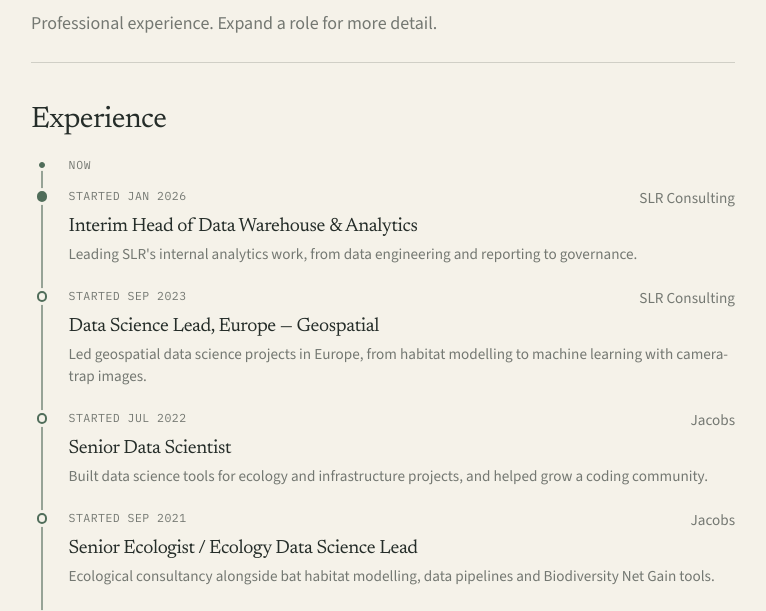
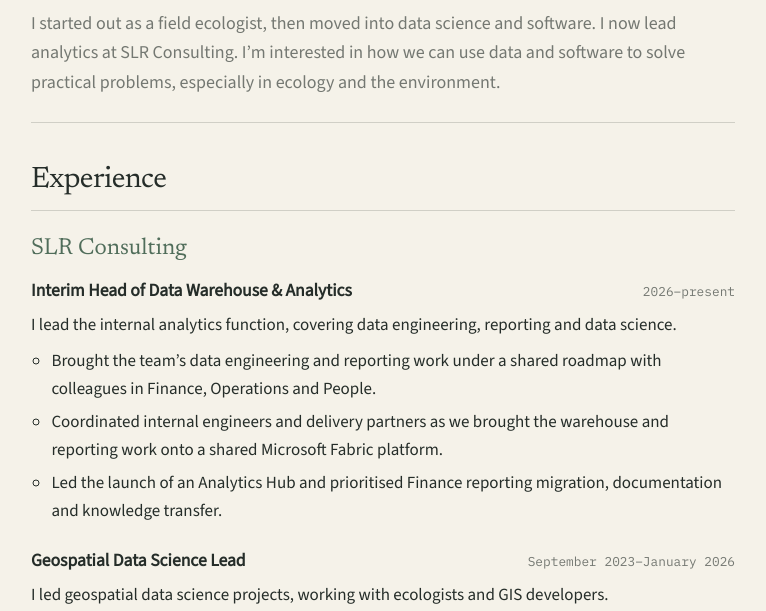
Before and after one commit to MatthewJWhittle/MatthewJWhittle.github.io, an Astro site: page /cv in a window 1280 px wide. Shown: the part 146-757 px from the top of the page, without its empty margins (59-825 px from the left). Built offline with nearby package versions, Linux system fonts and the light colour scheme; Astro itself is replaced by a stand-in of ours; a web font is replaced by a local one.

Commit message:
Draft the CV page around roles and selected work

```diff
--- a/src/components/ExperienceTimeline.astro
+++ b/src/components/ExperienceTimeline.astro
@@ -1,33 +1,33 @@
 ---
-import { site } from '../data/site';
+import { experience } from '../data/experience';
 import '../styles/experience-timeline.css';
-
-const entries = site.timeline;
 ---
 
-<ol class="xtl" aria-label="Experience timeline">
-  <li class="xtl__now">
-    <span class="xtl__marker" aria-hidden="true"></span>
-    <span class="xtl__now-label">Now</span>
-  </li>
+<div class="xtl">
   {
-    entries.map((item, index) => (
-      <li class={`xtl__item${index === 0 ? ' is-current' : ''}`}>
-        <details class="xtl__details">
-          <summary class="xtl__summary">
-            <span class="xtl__marker" aria-hidden="true"></span>
-            <span class="xtl__head">
-              <span class="xtl__start">Started {item.startLabel}</span>
-              <span class="xtl__org">{item.org}</span>
-              <span class="xtl__role">{item.role}</span>
-              <span class="xtl__blurb">{item.summary}</span>
-            </span>
-          </summary>
-          <div class="xtl__detail">
-            <p>{item.detail}</p>
-          </div>
-        </details>
-      </li>
+    experience.map(({ employer, roles }) => (
+      <section class="xtl__employer">
+        <h3 class="xtl__org">{employer}</h3>
+        <ol class="xtl__roles" role="list">
+          {roles.map(({ title, dates, overview, highlights }) => (
+            <li class="xtl__role">
+              <div class="xtl__heading">
+                <h4>{title}</h4>
+                <p class="xtl__dates">{dates}</p>
+              </div>
+              {overview && <p class="xtl__overview">{overview}</p>}
+              <ul class="xtl__highlights">
+                {highlights.map(({ text, link }) => (
+                  <li>
+                    {text}
+                    {link && <> <a href={link.href}>{link.label}</a></>}
+                  </li>
+                ))}
+              </ul>
+            </li>
+          ))}
+        </ol>
+      </section>
     ))
   }
-</ol>
+</div>
--- /dev/null
+++ b/src/data/experience.ts
@@ -0,0 +1,116 @@
+/** Roles are grouped by employer, most recent first. */
+export const experience = [
+  {
+    employer: 'SLR Consulting',
+    roles: [
+      {
+        title: 'Interim Head of Data Warehouse & Analytics',
+        dates: '2026–present',
+        overview: 'I lead the internal analytics function, covering data engineering, reporting and data science.',
+        highlights: [
+          { text: 'Brought the team’s data engineering and reporting work under a shared roadmap with colleagues in Finance, Operations and People.' },
+          { text: 'Coordinated internal engineers and delivery partners as we brought the warehouse and reporting work onto a shared Microsoft Fabric platform.' },
+          { text: 'Led the launch of an Analytics Hub and prioritised Finance reporting migration, documentation and knowledge transfer.' },
+        ],
+      },
+      {
+        title: 'Geospatial Data Science Lead',
+        dates: 'September 2023–January 2026',
+        overview: 'I led geospatial data science projects, working with ecologists and GIS developers.',
+        highlights: [
+          {
+            text: 'Built the early computer vision pipeline for mapping UK habitats from aerial imagery and led the technical work as ecologists began using the maps in assessments.',
+            link: { label: 'Habitat mapping case study', href: 'https://bluesky-world.com/2026/01/29/slr-consulting-harnesses-bluesky-internationals-geospatial-data-to-advance-machine-learning-for-sustainability-and-renewable-energy-projects/' },
+          },
+          {
+            text: 'Led requirements and helped build a deforestation-risk API for the Book Chain Project to screen paper sourcing locations.',
+            link: { label: 'Book Chain case study', href: 'https://pro-news.globalforestwatch.org/news-events/gfw-pro-user-spotlight-slr-consulting' },
+          },
+          { text: 'Helped the GIS development team adopt version control, code reviews, automated testing and cloud deployment on Azure.' },
+        ],
+      },
+    ],
+  },
+  {
+    employer: 'Jacobs',
+    roles: [
+      {
+        title: 'Senior Data Scientist',
+        dates: 'July 2022–September 2023',
+        highlights: [
+          {
+            text: 'Worked with transport planners to build and optimise a cycling-routing service for Velocity, turning OpenStreetMap data into a graph for comparing route options.',
+            link: { label: 'Velocity', href: 'https://www.jacobs.com/solutions/velocity' },
+          },
+          {
+            text: 'Contributed to the open-source Flood Modeller Python API, including work on automated testing.',
+            link: { label: 'Flood Modeller Python API', href: 'https://github.com/People-Places-Solutions/floodmodeller-api' },
+          },
+          { text: 'Helped grow a data science and programming community through mentoring and practical coding sessions.' },
+        ],
+      },
+      {
+        title: 'Senior Ecologist / Ecology Data Science Lead',
+        dates: '2021–July 2022',
+        highlights: [
+          {
+            text: 'Helped design surveys and built spatial data pipelines for bat habitat suitability modelling on Anglian Water’s Strategic Pipeline Alliance. We published the method and results with CIEEM.',
+            link: { label: 'Habitat Suitability Modelling for Bats', href: 'https://cieem.net/wp-content/uploads/2025/03/InPractice118_Dec2022.pdf#page=46' },
+          },
+          { text: 'Worked on making the habitat modelling approach easier to reuse on other projects.' },
+          { text: 'Led work with ecologists and GIS specialists to make Biodiversity Net Gain assessments more consistent and repeatable.' },
+        ],
+      },
+      {
+        title: 'Ecologist',
+        dates: 'January–September 2021',
+        highlights: [
+          { text: 'Coordinated survey delivery for up to ten habitat specialists as deputy habitats lead on Anglian Water’s Strategic Pipeline Alliance.' },
+          { text: 'Built a semi-automated R workflow to schedule surveys, track results and calculate Biodiversity Net Gain by pipeline route.' },
+          { text: 'Built an R pipeline to extract and standardise habitat records from ArcGIS Online for a road scheme’s biodiversity assessment.' },
+        ],
+      },
+      {
+        title: 'Graduate Ecologist',
+        dates: 'August 2017–January 2021',
+        highlights: [
+          { text: 'Led otter surveys and analysed bat acoustic monitoring data for the A82 upgrade at Loch Lomond, building tools to automate survey data processing.' },
+          { text: 'Managed bat survey data and automated quality checks on HS2 Phase 2b. The team used the analysis to support design changes that maintained bat habitat connectivity.' },
+          { text: 'Carried out protected-species surveys and site work, including supervising clearance and installation of newt exclusion fencing.' },
+        ],
+      },
+      {
+        title: 'Seasonal Ecologist',
+        dates: 'April–August 2017',
+        highlights: [
+          { text: 'Carried out protected-species surveys and supported ecological assessments.' },
+        ],
+      },
+    ],
+  },
+  {
+    employer: 'Total Ecology',
+    roles: [
+      {
+        title: 'Assistant Ecologist',
+        dates: 'May–October 2016',
+        highlights: [
+          { text: 'Worked on field surveys and protected-species assessments.' },
+        ],
+      },
+    ],
+  },
+] satisfies EmployerExperience[];
+
+type EmployerExperience = {
+  employer: string;
+  roles: {
+    title: string;
+    dates: string;
+    overview?: string;
+    highlights: {
+      text: string;
+      link?: { label: string; href: string };
+    }[];
+  }[];
+};
--- a/src/data/site.ts
+++ b/src/data/site.ts
@@ -10,92 +10,7 @@ export const site = {
   location: 'West Yorkshire, UK',
   about:
     "Hi, I'm Matt. I'm a data scientist and analytics lead with a background in ecology. These days I lead a team at SLR Consulting, working across data engineering, reporting and data science. This is where I share projects I've worked on, things I'm building and ideas I'm exploring.",
-  /**
-   * Full role chronology from Notion Master CV (career chronology).
-   * startLabel = when the role began (no end dates in the UI).
-   * summary = always visible; detail = expanded disclosure.
-   */
-  timeline: [
-    {
-      org: 'SLR Consulting',
-      role: 'Interim Head of Data Warehouse & Analytics',
-      startLabel: 'Jan 2026',
-      startYear: 2026,
-      summary:
-        "Leading SLR's internal analytics work, from data engineering and reporting to governance.",
-      detail:
-        "I work with colleagues across Finance, Operations and People to decide what to prioritise, set technical direction for our data platform and help the team deliver reliable reporting. I still get involved in the architecture and implementation.",
-    },
-    {
-      org: 'SLR Consulting',
-      role: 'Data Science Lead, Europe — Geospatial',
-      startLabel: 'Sep 2023',
-      startYear: 2023,
-      summary:
-        "Led geospatial data science projects in Europe, from habitat modelling to machine learning with camera-trap images.",
-      detail:
-        "Alongside the modelling, I worked with the GIS development team to introduce version control, testing and more reliable ways of releasing software.",
-    },
-    {
-      org: 'Jacobs',
-      role: 'Senior Data Scientist',
-      startLabel: 'Jul 2022',
-      startYear: 2022,
-      summary:
-        "Built data science tools for ecology and infrastructure projects, and helped grow a coding community.",
-      detail:
-        "I worked on models and software for ecology and infrastructure projects. Alongside the project work, I helped grow a coding community that had started within ecology into the wider Jacobs organisation.",
-    },
-    {
-      org: 'Jacobs',
-      role: 'Senior Ecologist / Ecology Data Science Lead',
-      startLabel: 'Sep 2021',
-      startYear: 2021,
-      summary:
-        "Ecological consultancy alongside bat habitat modelling, data pipelines and Biodiversity Net Gain tools.",
-      detail:
-        "I designed surveys and data pipelines for bat habitat modelling on a large water pipeline, led work on Biodiversity Net Gain tools and started a coding community to help colleagues make better use of code.",
-    },
-    {
-      org: 'Jacobs',
-      role: 'Ecologist',
-      startLabel: 'Jan 2021',
-      startYear: 2021,
-      summary:
-        "Deputy habitats lead on Anglian Water's Strategic Pipeline Alliance; R and Python survey tools.",
-      detail:
-        "I was deputy habitats lead on Anglian Water's Strategic Pipeline Alliance, organising habitat specialists across a programme of about 500 km. I built R and Python tools for the survey records and the Biodiversity Net Gain calculations.",
-    },
-    {
-      org: 'Jacobs',
-      role: 'Graduate Ecologist',
-      startLabel: 'Aug 2017',
-      startYear: 2017,
-      summary:
-        "Ecological surveys and assessments for roads, rail and utilities, with growing involvement in data analysis.",
-      detail:
-        "I worked on field surveys and environmental assessments. On HS2, I helped with ecology coordination and bat data analysis, and began writing tools to check and report survey data.",
-    },
-    {
-      org: 'Jacobs',
-      role: 'Seasonal Ecologist',
-      startLabel: 'Apr 2017',
-      startYear: 2017,
-      summary: "A season of protected-species surveys at Jacobs.",
-      detail: "This seasonal role followed my first ecology job and led into the graduate position at Jacobs later that year.",
-    },
-    {
-      org: 'Total Ecology',
-      role: 'Assistant Ecologist',
-      startLabel: 'May 2016',
-      startYear: 2016,
-      summary: "My first job in ecology, at Total Ecology.",
-      detail: "I worked on field surveys and protected-species assessments.",
-    },
-  ],
 } as const;
-
-export type TimelineEntry = (typeof site.timeline)[number];
 
 /** Homepage on-page sections (hash targets). CV is a separate /cv/ route. */
 export const sections = [
--- a/src/pages/cv/index.astro
+++ b/src/pages/cv/index.astro
@@ -6,30 +6,67 @@ import { site } from '../../data/site';
 
 <QuietLayout
   title="CV"
-  description={`Professional experience for ${site.name}. Role history with employer, title and start dates.`}
-  lede="Professional experience. Expand a role for more detail."
+  description={`CV for ${site.name}, covering ecology, data science, software and analytics leadership.`}
+  lede="I started out as a field ecologist, then moved into data science and software. I now lead analytics at SLR Consulting. I’m interested in how we can use data and software to solve practical problems, especially in ecology and the environment."
 >
-  <section
-    id="experience"
-    class="cv-experience"
-    aria-labelledby="experience-heading"
-  >
-    <h2 id="experience-heading" class="cv-experience__title">Experience</h2>
-    <ExperienceTimeline />
-  </section>
+  <div class="cv-content">
+    <section aria-labelledby="experience-heading">
+      <h2 id="experience-heading">Experience</h2>
+      <ExperienceTimeline />
+    </section>
+
+    <section class="cv-section" aria-labelledby="projects-heading">
+      <h2 id="projects-heading">Selected projects</h2>
+      <ul>
+        <li>
+          <a href="/work/bat-habitat-yorkshire/">Modelling bat habitat suitability across Yorkshire</a>.
+          A collaboration with Greg Slack to turn bat records and environmental data into maps of suitable habitat.
+        </li>
+        <li>
+          <a href="/work/tilearray/">tilearray</a>.
+          A Python library for working with map tiles as arrays for geospatial analysis.
+        </li>
+      </ul>
+    </section>
+
+    <section class="cv-section" aria-labelledby="education-heading">
+      <h2 id="education-heading">Education and recognition</h2>
+      <ul>
+        <li>BSc (Hons) Zoology / Animal Biology, Newcastle University, 2011–2014.</li>
+        <li>
+          <a href="https://environment-analyst.com/global/108271/sustainability-consulting-awards-shortlist-announced">Rising Star Award shortlist</a>,
+          Environment Analyst Sustainability Consulting Awards, 2022.
+        </li>
+      </ul>
+    </section>
+  </div>
 </QuietLayout>
 
 <style>
-  .cv-experience {
+  .cv-content {
     max-width: var(--measure);
   }
 
-  .cv-experience__title {
-    margin: 0 0 var(--space-4);
+  h2 {
+    margin: 0 0 var(--space-3);
     font-family: var(--font-display);
     font-size: clamp(1.5rem, 3vw, 1.85rem);
     font-weight: 500;
     letter-spacing: -0.02em;
     line-height: 1.2;
   }
+
+  .cv-section {
+    padding-block: var(--space-5);
+    border-top: 1px solid var(--colour-rule);
+  }
+
+  .cv-section ul {
+    margin: 0;
+    padding-inline-start: 1.2em;
+  }
+
+  .cv-section li + li {
+    margin-top: 0.3em;
+  }
 </style>
--- a/src/styles/experience-timeline.css
+++ b/src/styles/experience-timeline.css
@@ -1,177 +1,63 @@
-.xtl {
-  --rail: 1.15rem;
-  --dot: 0.65rem;
-  margin: 0;
-  padding: 0.25rem 0;
-  list-style: none;
-  position: relative;
-}
-
-.xtl::before {
-  content: '';
-  position: absolute;
-  top: 0.62rem;
-  bottom: 1.2rem;
-  left: calc(var(--rail) / 2);
-  width: 2px;
-  transform: translateX(-50%);
-  background: color-mix(in srgb, var(--colour-moss) 45%, var(--colour-rule));
-  border-radius: 1px;
-}
-
-.xtl__now {
-  display: grid;
-  grid-template-columns: var(--rail) minmax(0, 1fr);
-  gap: 0.55rem 1rem;
-  align-items: center;
-  margin: 0 0 0.85rem;
-  min-width: 0;
-}
-
-.xtl__now .xtl__marker {
-  width: 0.38rem;
-  height: 0.38rem;
-  margin-top: 0;
-  margin-left: calc((var(--rail) - 0.38rem) / 2);
-  background: var(--colour-moss);
-  border-width: 1.5px;
-}
-
-.xtl__now-label {
-  color: var(--colour-muted);
-  font-family: var(--font-mono);
-  font-size: 0.72rem;
-  letter-spacing: 0.06em;
-  line-height: 1;
-  text-transform: uppercase;
-}
-
-.xtl__item {
-  position: relative;
-  min-width: 0;
-  margin: 0 0 0.85rem;
-}
-
-.xtl__item:last-child {
-  margin-bottom: 0;
-}
-
-.xtl__details {
-  min-width: 0;
-}
-
-.xtl__summary {
-  display: grid;
-  grid-template-columns: var(--rail) minmax(0, 1fr);
-  gap: 0.55rem 1rem;
-  align-items: start;
-  list-style: none;
-  cursor: pointer;
-  color: inherit;
-}
-
-.xtl__summary::-webkit-details-marker {
-  display: none;
-}
-
-.xtl__summary::marker {
-  content: '';
-}
-
-.xtl__marker {
-  position: relative;
-  z-index: 1;
-  width: var(--dot);
-  height: var(--dot);
-  margin-top: 0.45rem;
-  margin-left: calc((var(--rail) - var(--dot)) / 2);
-  border-radius: 50%;
-  background: var(--colour-paper);
-  border: 2px solid var(--colour-moss);
-  box-shadow: 0 0 0 3px var(--colour-paper);
-}
-
-.xtl__details[open] .xtl__marker,
-.xtl__item.is-current .xtl__marker {
-  background: var(--colour-moss);
-}
-
-.xtl__head {
-  display: grid;
-  grid-template-columns: minmax(0, 1fr) auto;
-  column-gap: 1rem;
-  row-gap: 0.2rem;
-  min-width: 0;
-  padding-block: 0.15rem 0.35rem;
-}
-
-.xtl__start {
-  grid-column: 1;
-  grid-row: 1;
-  color: var(--colour-muted);
-  font-family: var(--font-mono);
-  font-size: 0.72rem;
-  letter-spacing: 0.04em;
-  text-transform: uppercase;
+.xtl__employer {
+  padding-block: var(--space-5);
+  border-top: 1px solid var(--colour-rule);
 }
 
 .xtl__org {
-  grid-column: 2;
-  grid-row: 1;
-  color: var(--colour-muted);
-  font-size: 0.95rem;
-  text-align: right;
+  margin: 0 0 var(--space-4);
+  color: var(--colour-moss);
+  font-family: var(--font-display);
+  font-size: 1.45rem;
+  font-weight: 500;
+  line-height: 1.2;
 }
 
-.xtl__role {
-  grid-column: 1 / -1;
-  grid-row: 2;
-  min-width: 0;
-  font-family: var(--font-display);
-  font-size: 1.12rem;
-  font-weight: 500;
-  letter-spacing: -0.02em;
-  line-height: 1.3;
-  overflow-wrap: anywhere;
+.xtl__roles {
+  display: grid;
+  gap: var(--space-5);
+  margin: 0;
+  padding: 0;
+  list-style: none;
 }
 
-.xtl__blurb {
-  grid-column: 1 / -1;
-  grid-row: 3;
-  color: var(--colour-muted);
-  font-size: 0.95rem;
-  line-height: 1.45;
+.xtl__heading {
+  display: flex;
+  flex-wrap: wrap;
+  align-items: baseline;
+  justify-content: space-between;
+  gap: 0.25rem var(--space-3);
 }
 
-.xtl__summary:hover .xtl__role {
-  color: var(--colour-ink);
+.xtl__heading h4 {
+  margin: 0;
+  font-size: 1.1rem;
+  font-weight: 600;
+  line-height: 1.35;
 }
 
-.xtl__summary:focus-visible {
-  outline: var(--focus);
-  outline-offset: 3px;
-  border-radius: 2px;
+.xtl__dates {
+  margin: 0;
+  color: var(--colour-muted);
+  font-family: var(--font-mono);
+  font-size: 0.8rem;
 }
 
-.xtl__detail {
-  margin: 0 0 0.35rem;
-  padding: 0.15rem 0 0.55rem calc(var(--rail) + 1rem);
-  max-width: 38rem;
+.xtl__overview {
+  margin: var(--space-2) 0 0;
 }
 
-.xtl__detail p {
-  margin: 0;
-  color: var(--colour-muted);
-  font-size: 0.95rem;
-  line-height: 1.55;
+.xtl__highlights {
+  margin: var(--space-2) 0 0;
+  padding-inline-start: 1.2em;
 }
 
-@media (min-width: 640px) {
-  .xtl {
-    --rail: 1.35rem;
-  }
+.xtl__highlights li + li {
+  margin-top: 0.3em;
+}
 
-  .xtl__role {
-    font-size: 1.2rem;
+@media (max-width: 37rem) {
+  .xtl__heading {
+    display: grid;
+    justify-content: start;
   }
 }
```
